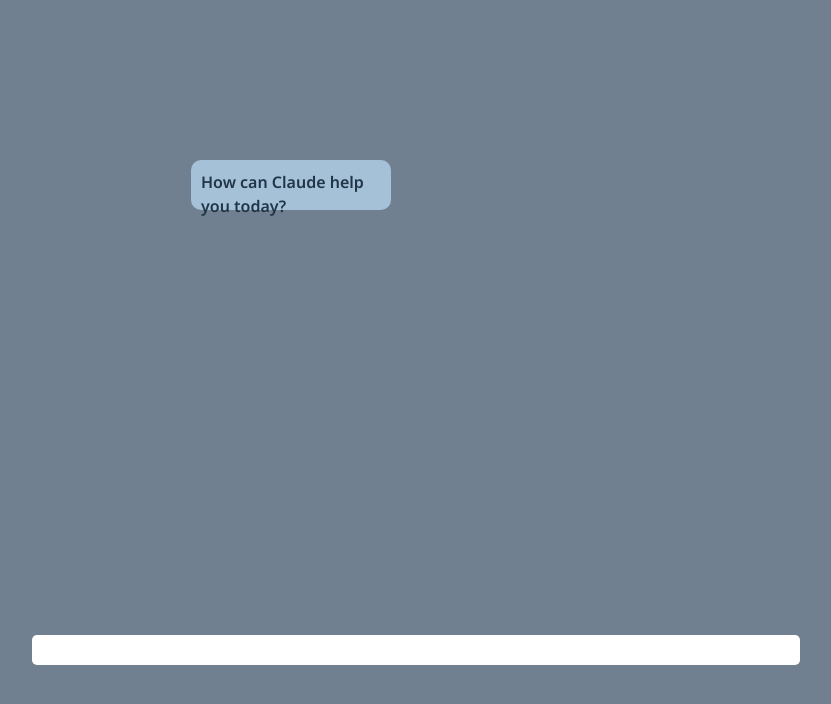
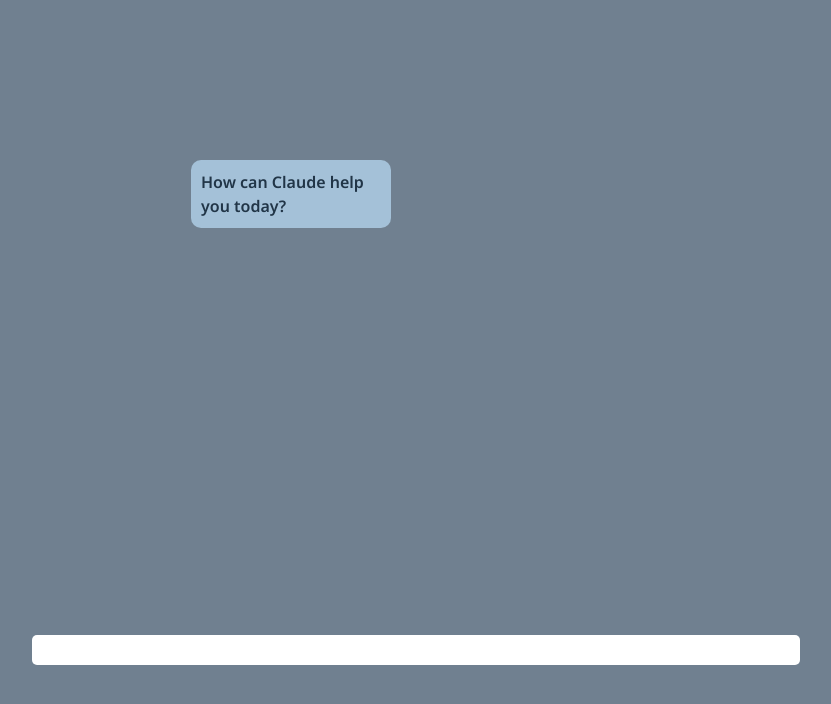
Before and after one commit to joeyskuo/irregular-gpt, a React (Vite) app: page / in a window 1280 px wide. Shown: the top 704 px of the page, without its empty margins (224-1055 px from the left). Built offline with nearby package versions, Linux system fonts and the light colour scheme; no server answers.

Commit message:
message height based on content, set alignment for user message

```diff
--- a/src/components/chatContainer/ChatContainer.css
+++ b/src/components/chatContainer/ChatContainer.css
@@ -23,7 +23,6 @@
 }
 
 .message {
-    height: 50px;
     width: 200px;
 
     border-radius: 10px;
@@ -31,7 +30,7 @@
 }
 
 .message--user {
-    align-self: right;
+    align-self: end;
     background-color: rgb(76, 187, 150);
 }
 
```
